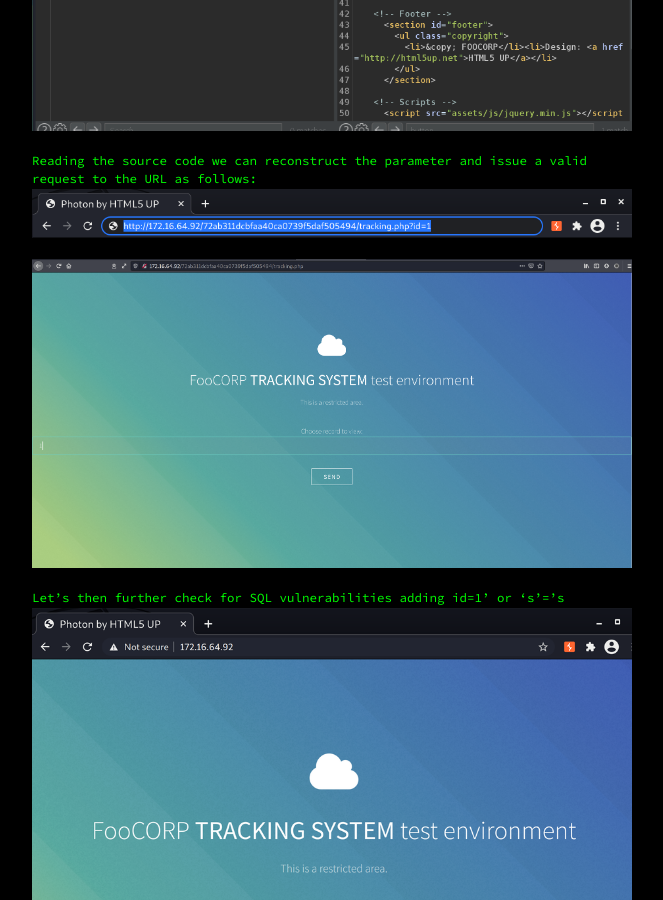
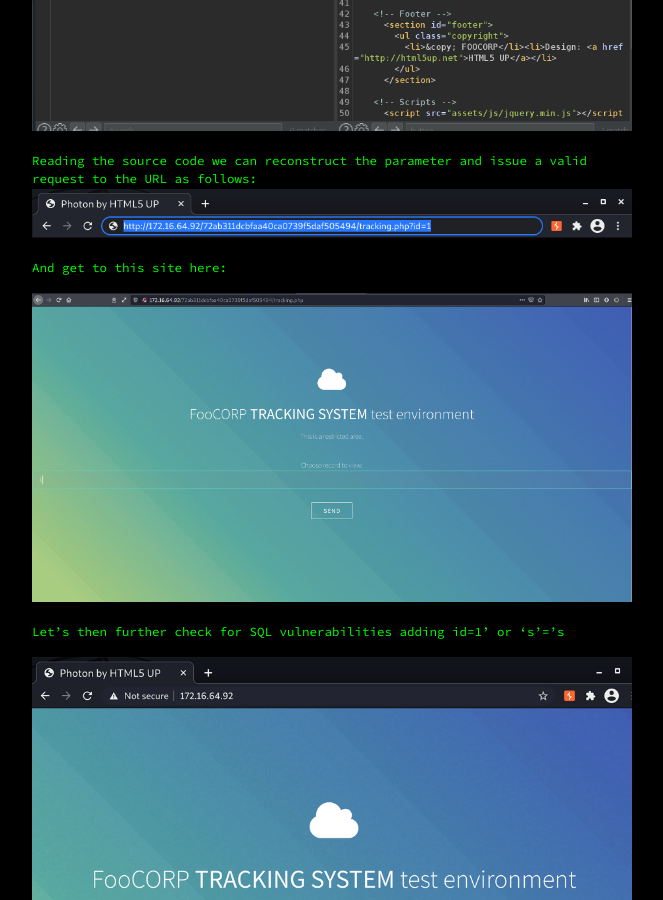
Before and after one commit to a56z/a56z.github.io, a Jekyll site: the page built from _posts/2021-02-13-exploiting-webapplications.markdown, in a window 1280 px wide and 900 px high, scrolled down 9872 px. Shown: the whole window, without its empty margins (308-971 px from the left). Built offline with Jekyll 4.4.1, drawn with Linux system fonts in a browser that asks for light colours; Markdown is read by kramdown in place of the engine named in the settings.

Commit message:
Update 2021-02-13-exploiting-webapplications.markdown

```diff
--- a/_posts/2021-02-13-exploiting-webapplications.markdown
+++ b/_posts/2021-02-13-exploiting-webapplications.markdown
@@ -533,9 +533,14 @@ Let's inspect it on Burp:
 Reading the source code we can reconstruct the parameter and issue a valid request to the URL as follows:
 <img src="/assets/images/id1on92.png" height="100%" width="100%">
 
+And get to this site here:
+
 <img src="/assets/images/11.png" height="100%" width="100%">
 
+
 Let's then further check for SQL vulnerabilities adding id=1' or 's'='s
+
+
 <img src="/assets/images/12.png" height="100%" width="100%">
 
 Great!
```
